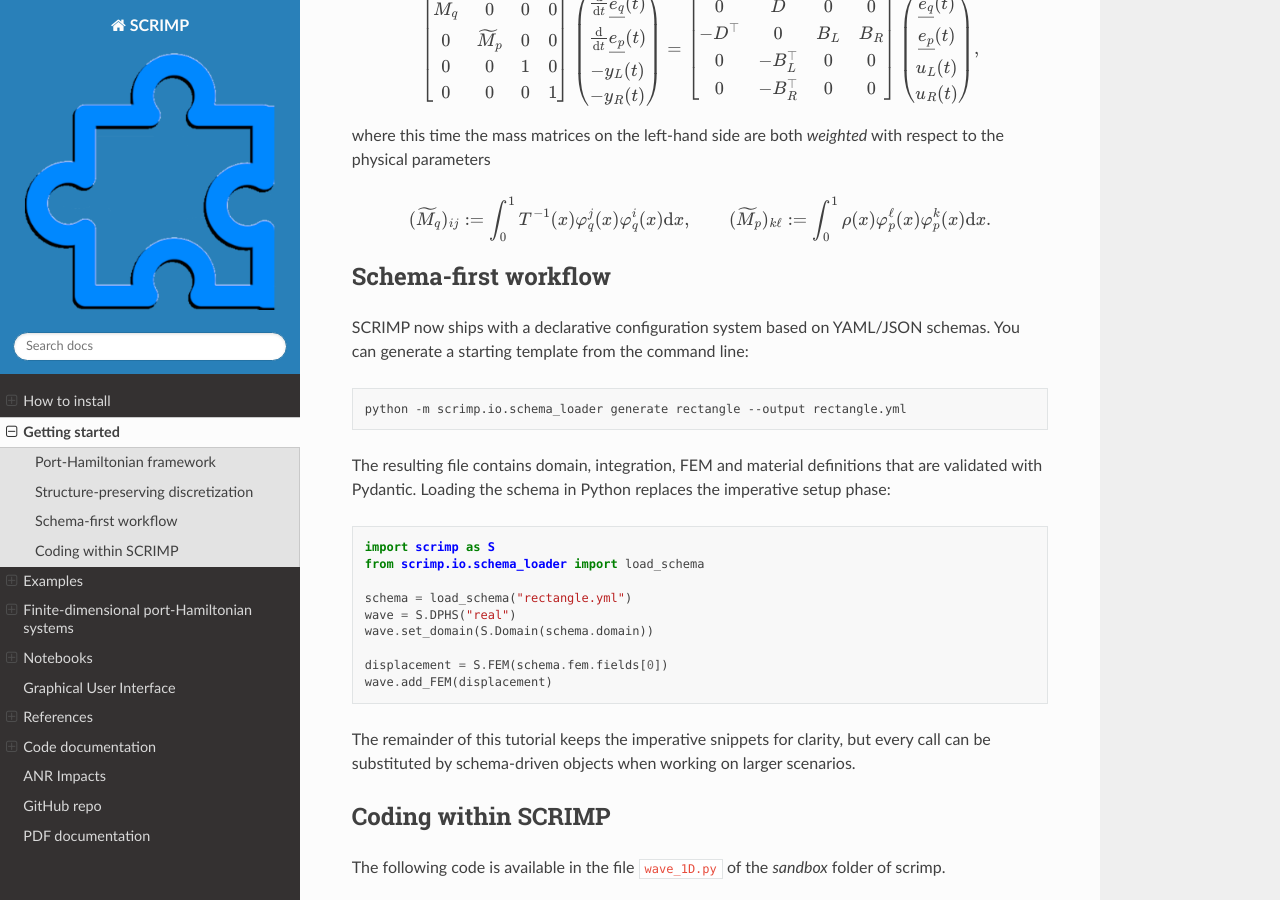
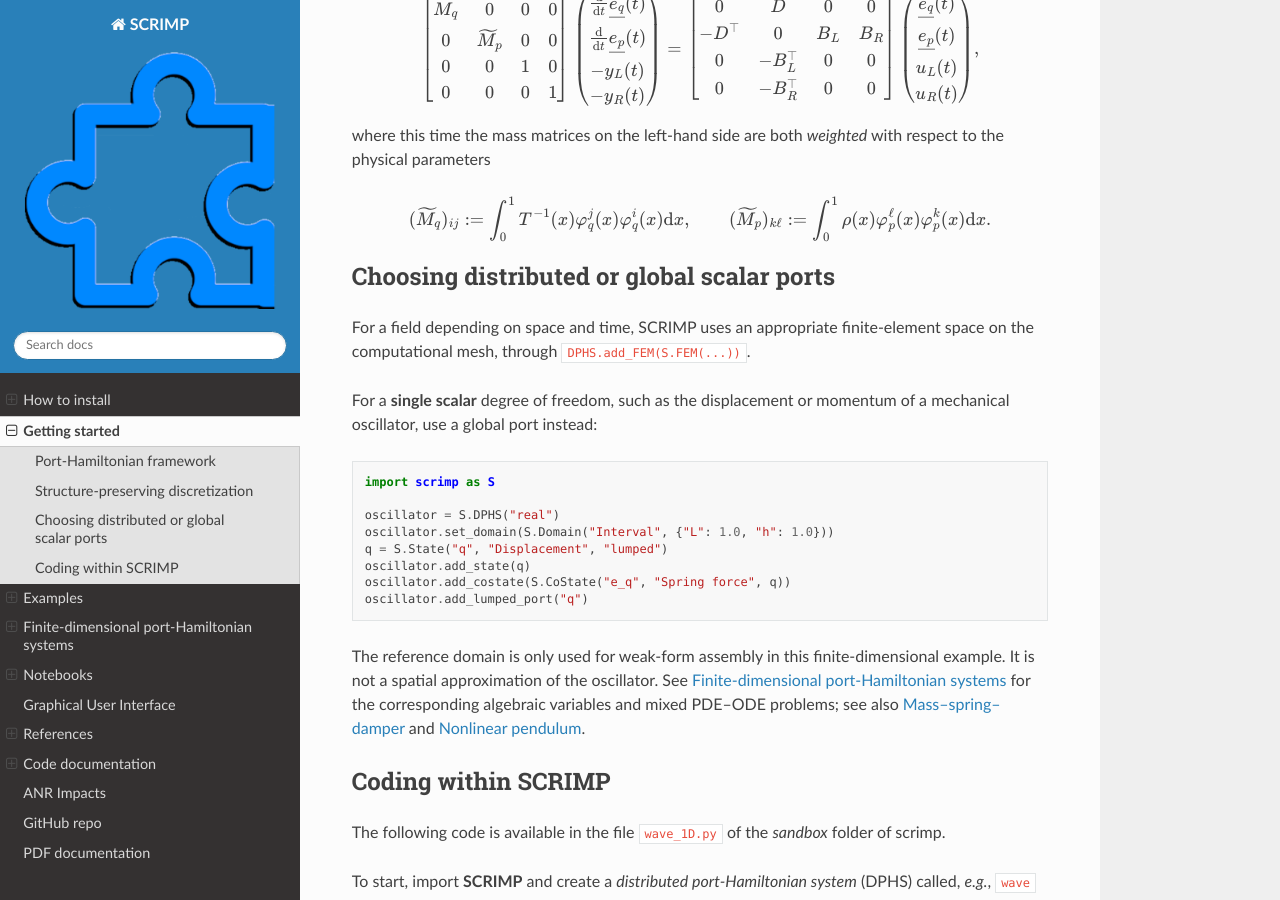
Before and after one commit to g-haine/scrimp, a Sphinx documentation site: the page built from docs/source/started.rst, in a window 1280 px wide and 900 px high, scrolled down 4290 px. Built offline with Sphinx 7.4.7 and the Read the Docs theme 3.1.0, drawn with Linux system fonts in a browser that asks for light colours.

Commit message:
Replace obsolete schema loader tutorial with supported scalar port guide

```diff
--- a/docs/source/started.rst
+++ b/docs/source/started.rst
@@ -363,30 +363,33 @@ where this time the mass matrices on the left-hand side are both
        \qquad
        (\widetilde{M}_p)_{k\ell} := \int_0^1 \rho(x) \varphi_p^\ell(x) \varphi_p^k(x) {\rm d}x.
 
-Schema-first workflow
----------------------
+Choosing distributed or global scalar ports
+-------------------------------------------
 
-SCRIMP now ships with a declarative configuration system based on YAML/JSON schemas. You can generate a starting template from the command line:
+For a field depending on space and time, SCRIMP uses an appropriate
+finite-element space on the computational mesh, through
+``DPHS.add_FEM(S.FEM(...))``.
 
-.. code-block:: bash
-
-    python -m scrimp.io.schema_loader generate rectangle --output rectangle.yml
-
-The resulting file contains domain, integration, FEM and material definitions that are validated with Pydantic. Loading the schema in Python replaces the imperative setup phase:
+For a **single scalar** degree of freedom, such as the displacement
+or momentum of a mechanical oscillator, use a global port instead:
 
 .. code-block:: python
 
     import scrimp as S
-    from scrimp.io.schema_loader import load_schema
 
-    schema = load_schema("rectangle.yml")
-    wave = S.DPHS("real")
-    wave.set_domain(S.Domain(schema.domain))
+    oscillator = S.DPHS("real")
+    oscillator.set_domain(S.Domain("Interval", {"L": 1.0, "h": 1.0}))
+    q = S.State("q", "Displacement", "lumped")
+    oscillator.add_state(q)
+    oscillator.add_costate(S.CoState("e_q", "Spring force", q))
+    oscillator.add_lumped_port("q")
 
-    displacement = S.FEM(schema.fem.fields[0])
-    wave.add_FEM(displacement)
-
-The remainder of this tutorial keeps the imperative snippets for clarity, but every call can be substituted by schema-driven objects when working on larger scenarios.
+The reference domain is only used for weak-form assembly in this
+finite-dimensional example. It is not a spatial approximation of
+the oscillator. See :doc:`lumped` for the corresponding algebraic
+variables and mixed PDE--ODE problems; see also
+:doc:`examples/mass_spring_damper` and
+:doc:`examples/nonlinear_pendulum`.
 
 Coding within SCRIMP
 --------------------
```
